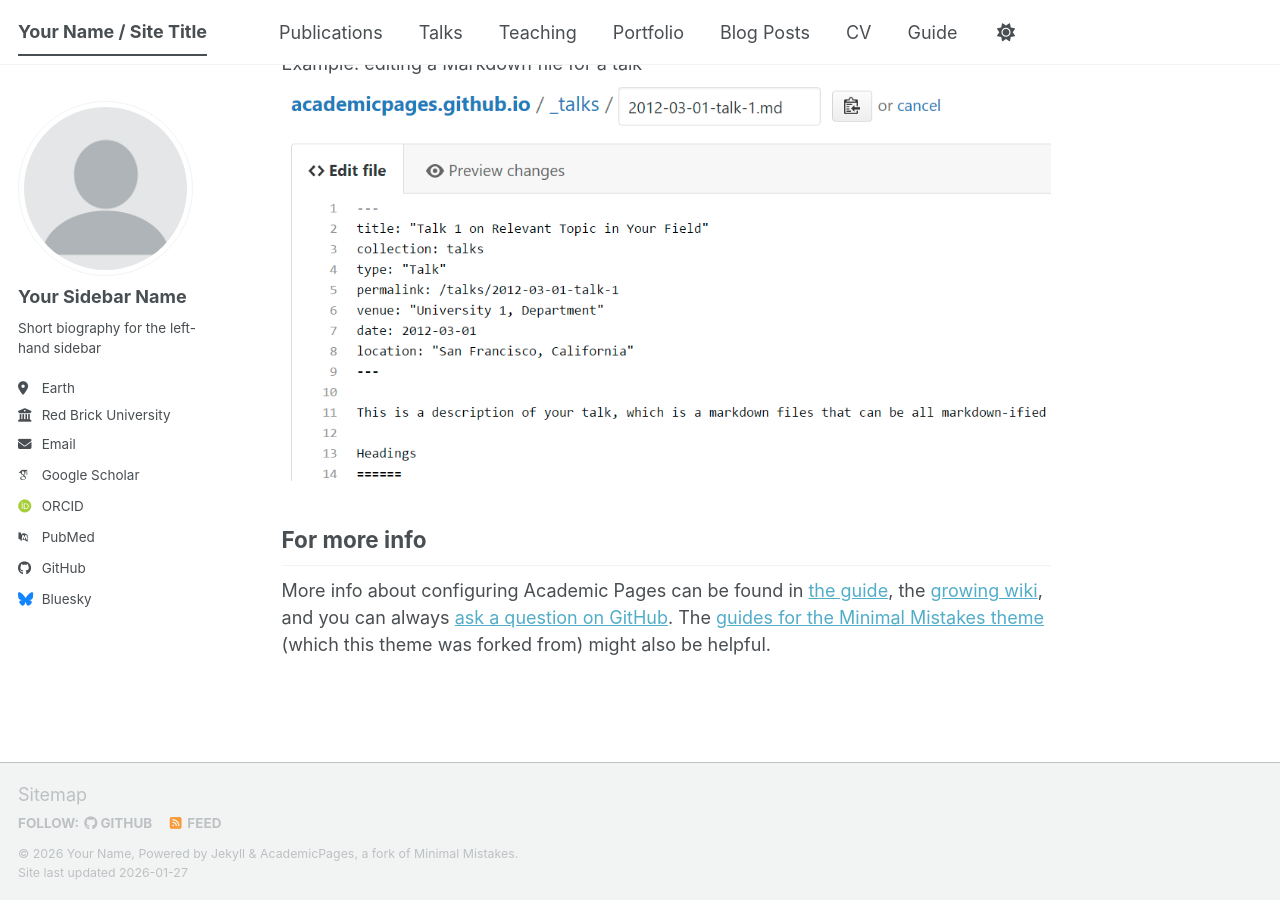
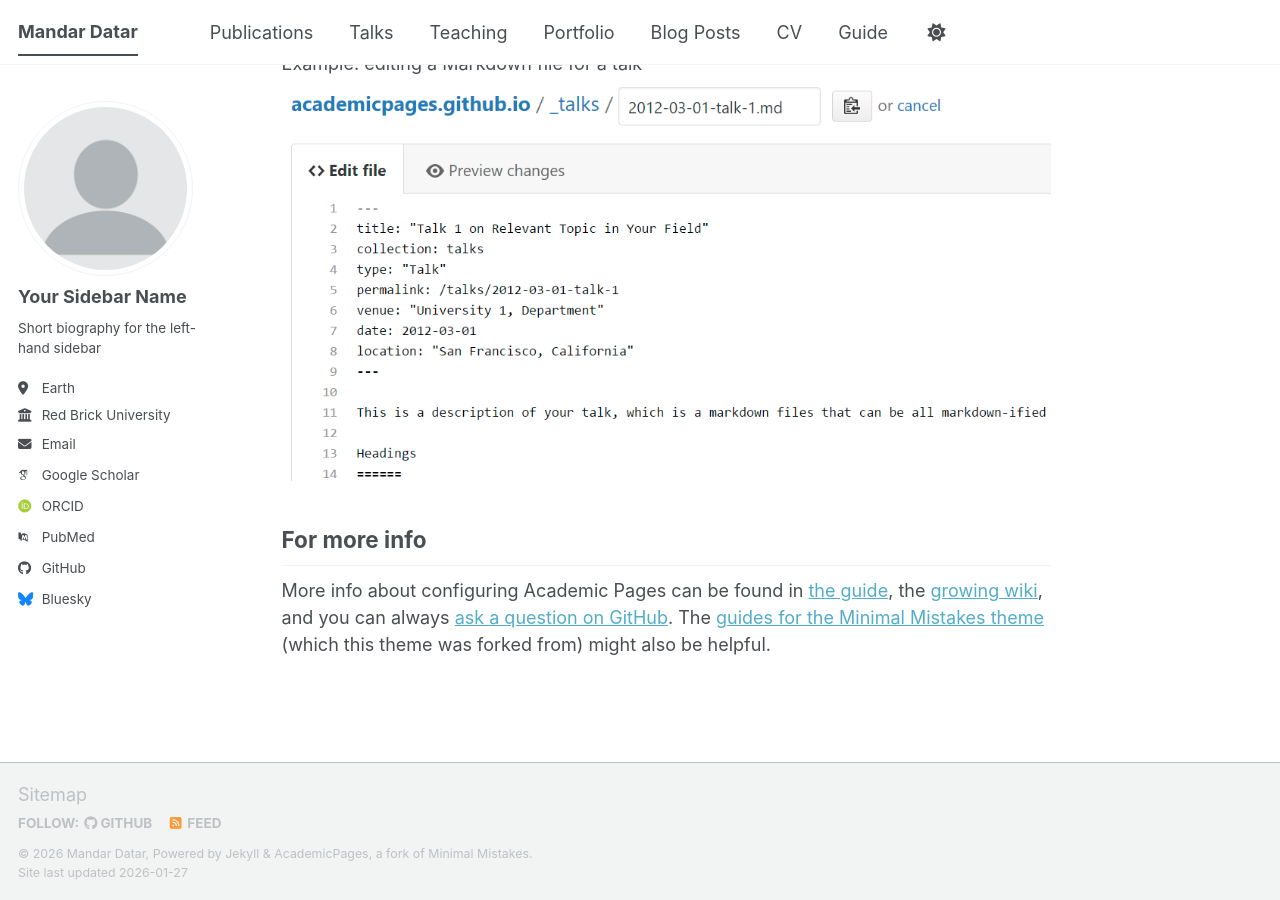
Before and after one commit to mkdatar/mkdatar.github.io, a Jekyll site: the page built from _pages/about.md, in a window 1280 px wide and 900 px high, scrolled down 2720 px. Built offline with Jekyll 4.4.1, drawn with Linux system fonts in a browser that asks for light colours; some web fonts are replaced; a script bundle is joined from its source files by our own code; library files that are not in the unit come from our copies.

Commit message:
Update _config.yml

```diff
--- a/_config.yml
+++ b/_config.yml
@@ -9,14 +9,14 @@
 # Basic Site Settings
 locale                   : "en-US"
 site_theme               : "default" # The available themes options are "default", "air", "sunrise", "mint", "dirt" and "contrast"
-title                    : "Your Name / Site Title"
+title                    : "Mandar Datar"
 title_separator          : "-"
-name                     : &name "Your Name"
+name                     : &name "Mandar Datar"
 description              : &description "Your Name's academic portfolio"   # Update this with a general description of your site, this is the default if not overridden by a page
 url                      : https://mkdatar.github.io # The base hostname & protocol for your site e.g. "https://[your GitHub username].github.io",
                                                            # or if you already have some other page hosted on Github then use "https://[your GitHub username].github.io/[Your Repo Name]"
 baseurl                  : "" # the subpath of your site, e.g. "/blog"
-repository               : #"academicpages/academicpages.github.io"
+repository               : "academicpages/academicpages.github.io"
 
 # Site Author - The following control what appear as part of the author content on the side bar.
 #               If a field is blank the icon and link will not appear, otherwise it will be shown.
```
